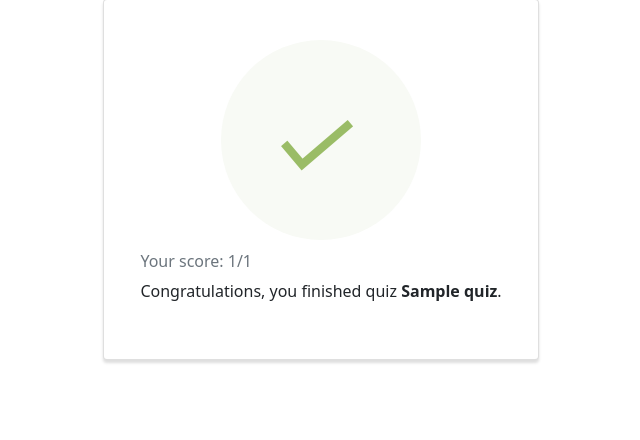
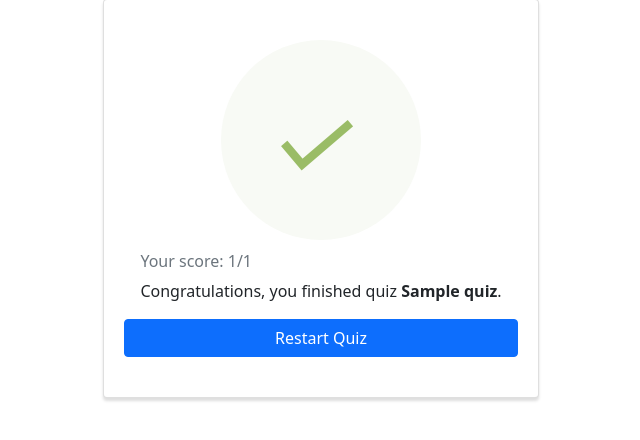
Before and after one commit to mariodragun/MS4-Django-Mario-Dragun, a Django app: page /quiz/1/ in a window 1280 px wide. Shown: the part 93-533 px from the top of the page, without its empty margins (319-959 px from the left). Run offline with Django 3.2, Linux system fonts and the light colour scheme; a user stored in the database is signed in; tables that the repository leaves empty hold one stand-in row (values such as "Sample post").

Commit message:
Added restart option for quiz

```diff
--- a/accounts/urls.py
+++ b/accounts/urls.py
@@ -4,7 +4,6 @@ from .views import user_register
 
 
 urlpatterns = [
-    # path("settings/", , name="settings"),
     path("login/", auth_views.LoginView.as_view(template_name="accounts/login.html"), name="login"),
     path("logout/", auth_views.LogoutView.as_view(), name="logout"),
     path("register/", user_register, name="register"),
--- a/accounts/views.py
+++ b/accounts/views.py
@@ -10,7 +10,6 @@ def user_register(request):
     error_message = None
 
     if request.method == "POST":
-        print(request.POST)
         username = request.POST["req-username-input"]
         password = request.POST["req-password-input"]
         repeat_password = request.POST["req-re-password-input"]
--- a/core/views.py
+++ b/core/views.py
@@ -43,12 +43,19 @@ def quiz(request, id):
     # load correct template
     template = loader.get_template("core/quiz.html")
 
+    def _quiz_taken(quiz):
+        """Fuction to return taken quiz for this user"""
+
+        quiz_taken = QuizTaken.objects.filter(user=request.user, quiz=quiz)
+        return quiz_taken
+
     def _check_if_quiz_is_started(quiz):
         """Function to check if user has already started this particular quiz."""
 
         quiz_already_started = False
         # check if quiz is already started - if it is then set up already_started bool
-        quiz_taken = QuizTaken.objects.filter(user=request.user, quiz=quiz)
+        quiz_taken = _quiz_taken(quiz=quiz)
+
         if quiz_taken:
             quiz_already_started = True
 
@@ -78,6 +85,18 @@ def quiz(request, id):
         selected_answer = SelectedAnswer.objects.filter(user=request.user, quiz=quiz, question=question).first()
 
         return selected_answer
+
+    def _reset_quiz(quiz):
+        """Function to restart quiz."""
+
+        quiz_taken = _quiz_taken(quiz=quiz)
+        questions = Question.objects.filter(quiz=quiz)
+        for question in questions:
+            selected_answer = SelectedAnswer.objects.filter(user=request.user, quiz=quiz, question=question)
+            selected_answer.delete()
+        quiz_taken.delete()
+
+        return _start_quiz(quiz=quiz)
 
     def _get_questions_list(quiz):
         """Function to get all the questions/answers and few additional variables."""
@@ -132,6 +151,9 @@ def quiz(request, id):
         if request.GET.get("option") and request.GET["option"] == "start":
             # start new quiz
             quiz_started = _start_quiz(quiz=quiz_object)
+        elif request.GET.get("option") and request.GET["option"] == "restart":
+            # delete old quiz for the user and start a new one
+            quiz_started = _reset_quiz(quiz=quiz_object)
 
         questions_list = _get_questions_list(quiz=quiz_object)
         quiz_completed, answered_correctly_count = _is_quiz_completed(questions_list=questions_list)
--- a/templates/core/quiz/quiz_completed.html
+++ b/templates/core/quiz/quiz_completed.html
@@ -15,6 +15,7 @@
                 <h6 class="card-subtitle mb-2 text-muted">Your score: {{ answered_correctly_count }}/{{ questions_count}}</h6>
                 <p class="card-text">Congratulations, you finished quiz <b>{{quiz.title}}</b>.</p>
             </div>
+            <a class="btn btn-primary quiz-start-btn" href="{% url 'quiz:quiz_start' quiz.id %}?option=restart" role="button">Restart Quiz</a
         </div>
     </div>
 {% endblock %}
```
